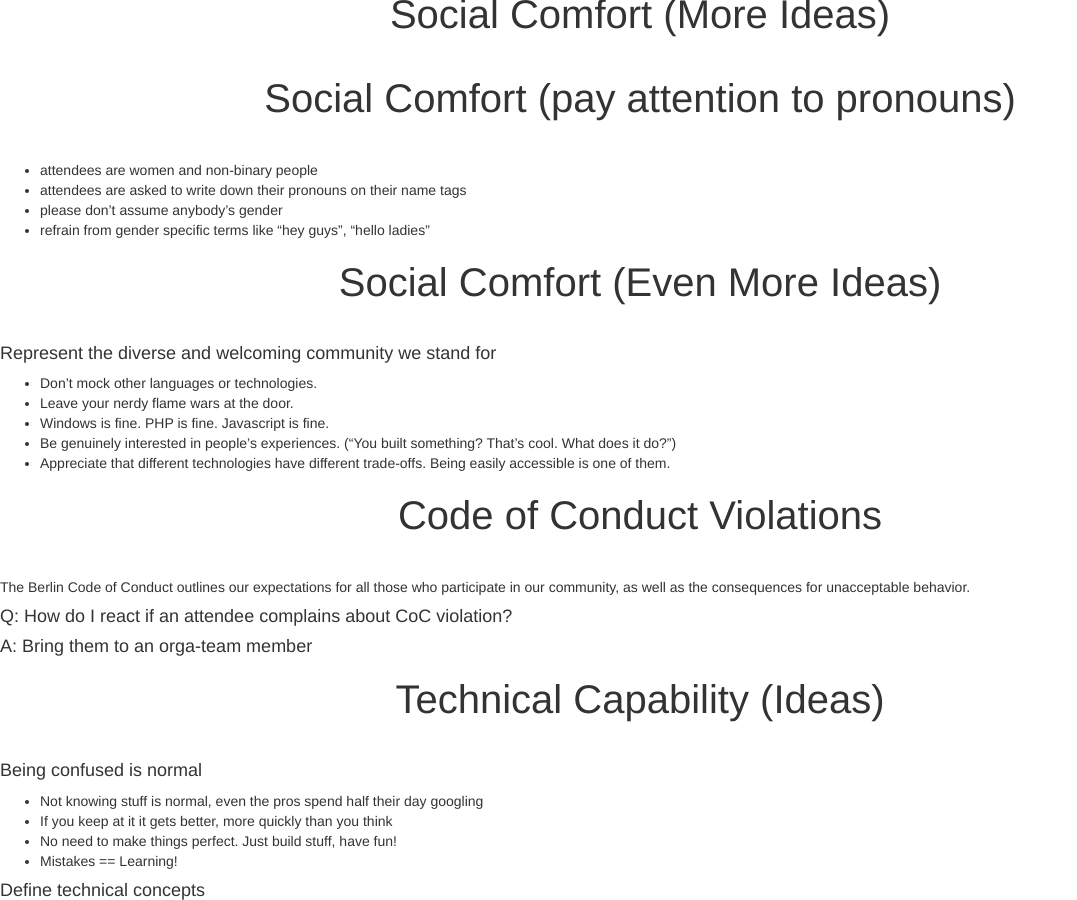
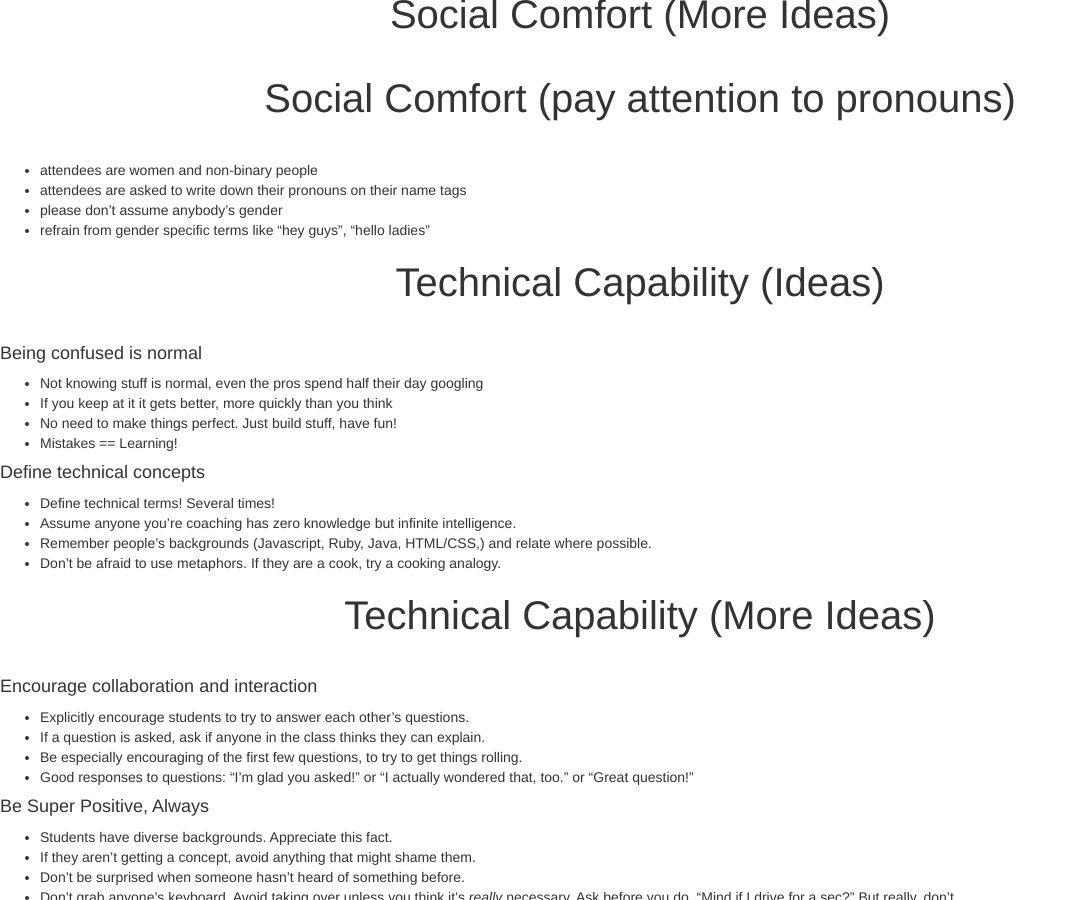
Before and after one commit to clojurebridge-berlin/clojurebridge-berlin.github.io, a Jekyll site: the page built from docs/coaches_training.deck.md, in a window 1280 px wide and 900 px high, scrolled down 6458 px. Shown: the whole window, without its empty margins (0-1077 px from the left). Built offline with Jekyll 4.4.1, drawn with Linux system fonts in a browser that asks for light colours; our own code applies the rules of GitHub Pages for plain Markdown files; some of the changed text lies outside the part shown.

Commit message:
Move CoC violation stuff

```diff
--- a/docs/coaches_training.deck.md
+++ b/docs/coaches_training.deck.md
@@ -227,22 +227,6 @@
 * please don't assume anybody's gender
 * refrain from gender specific terms like "hey guys", "hello ladies"
 
-# Social Comfort (Even More Ideas)
-#### Represent the diverse and welcoming community we stand for
-* Don't mock other languages or technologies.
-* Leave your nerdy flame wars at the door.
-* Windows is fine. PHP is fine. Javascript is fine.
-* Be genuinely interested in people's experiences. ("You built something? That's cool. What does it do?")
-* Appreciate that different technologies have different trade-offs. Being easily accessible is one of them.
-
-# Code of Conduct Violations
-
-The Berlin Code of Conduct outlines our expectations for all those who participate in our community, as well as the consequences for unacceptable behavior.
-
-#### Q: How do I react if an attendee complains about CoC violation?
-#### A: Bring them to an orga-team member
-
-
 # Technical Capability (Ideas)
 
 #### Being confused is normal
```
Also changed, not shown: other parts of docs/coaches_training.deck.md (+4 -0 lines).
